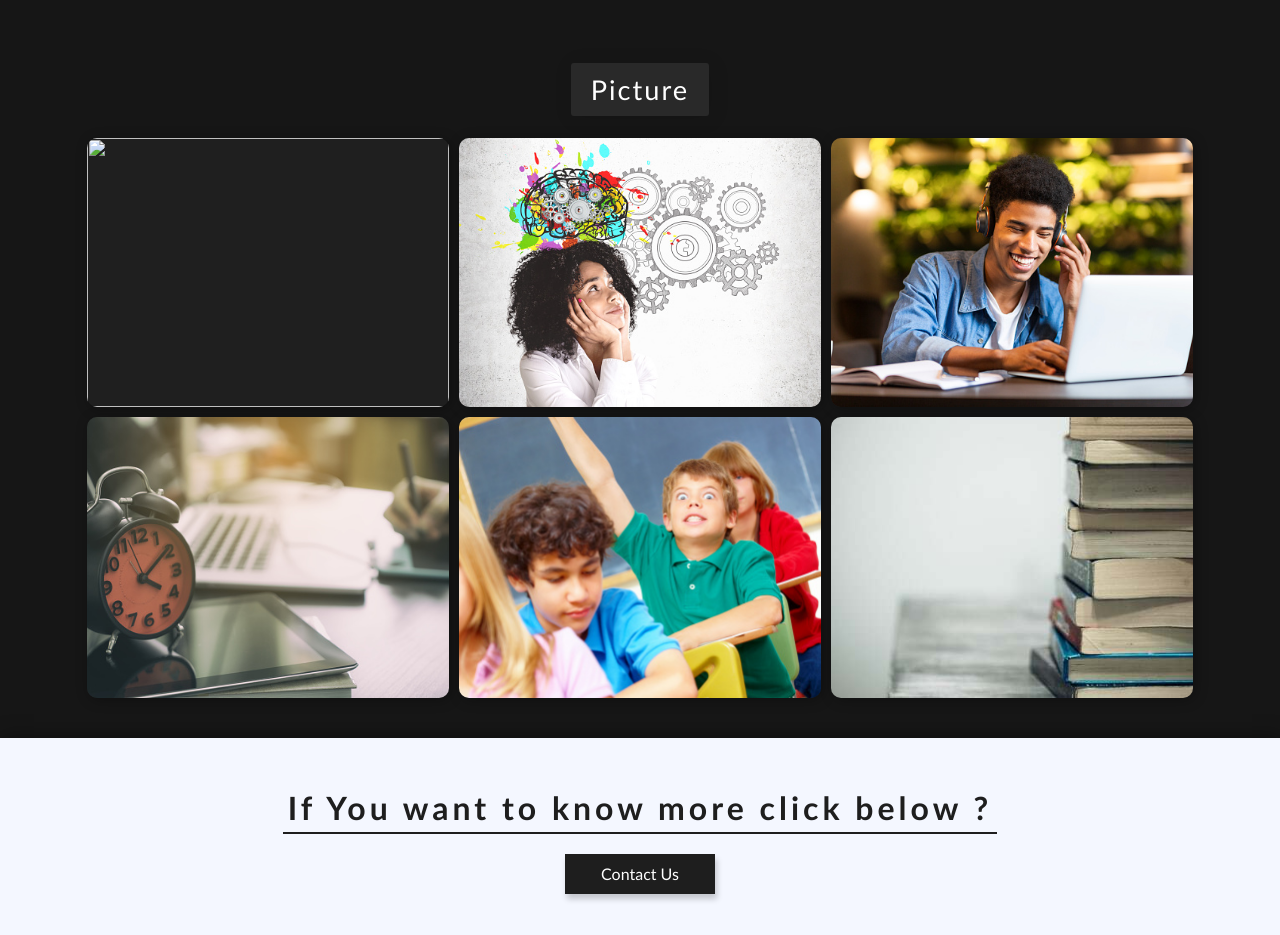
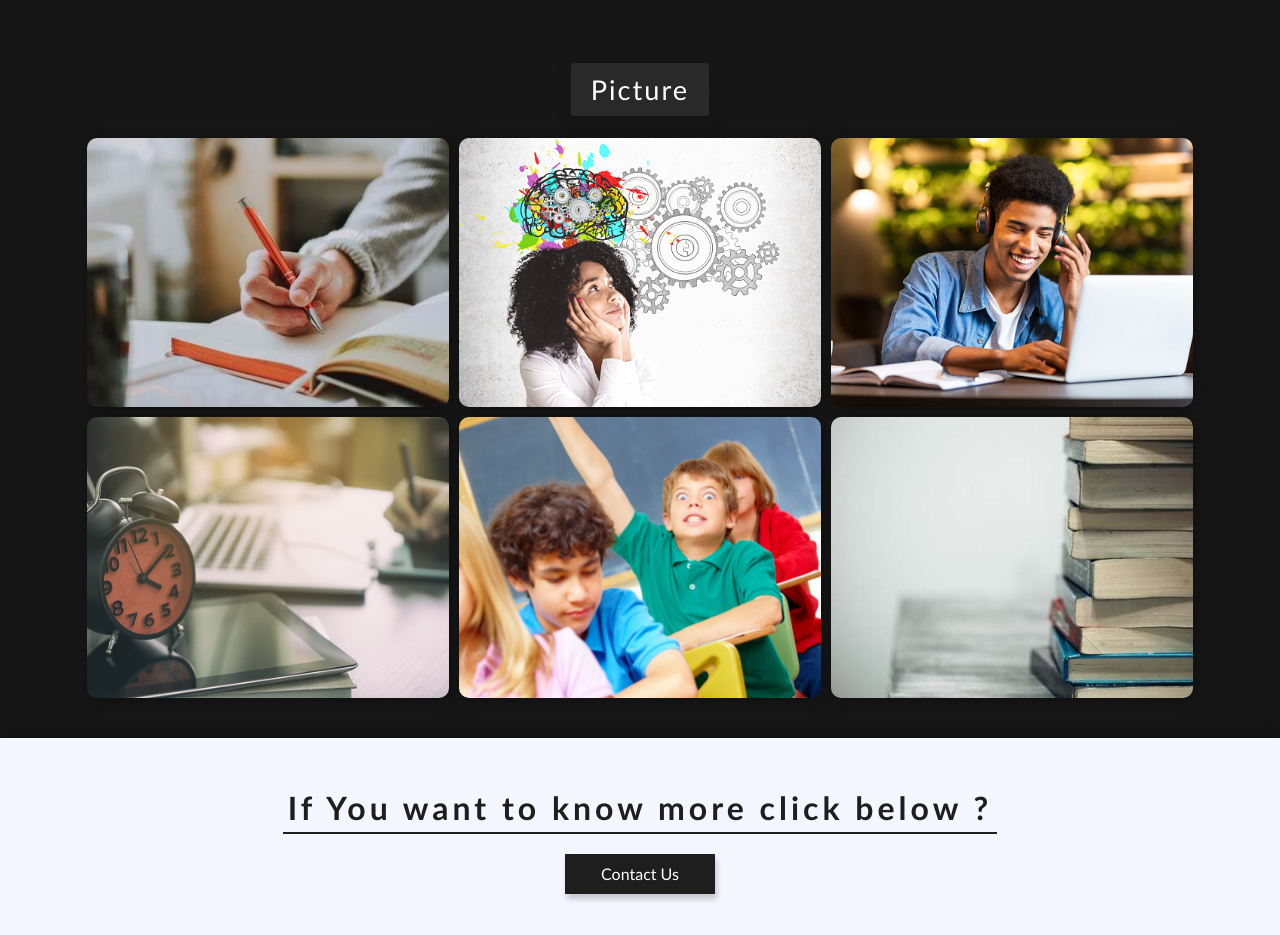
Before and after one commit to tarun4044/Holyangel, a plain HTML site: page index.html in a window 1280 px wide. Shown: the part 2420-3355 px from the top of the page. Drawn offline with Linux system fonts and the light colour scheme; files whose address does not match are found by name.

Commit message:
Update index.html

```diff
--- a/index.html
+++ b/index.html
@@ -134,7 +134,7 @@
 
                 </div>
                 <!--bg-img------------->
-                <img src="images/p1.jpg">
+                <img src="p1.jpg">
 
             </div>
             <!--portfolio-box-2-------->
```
